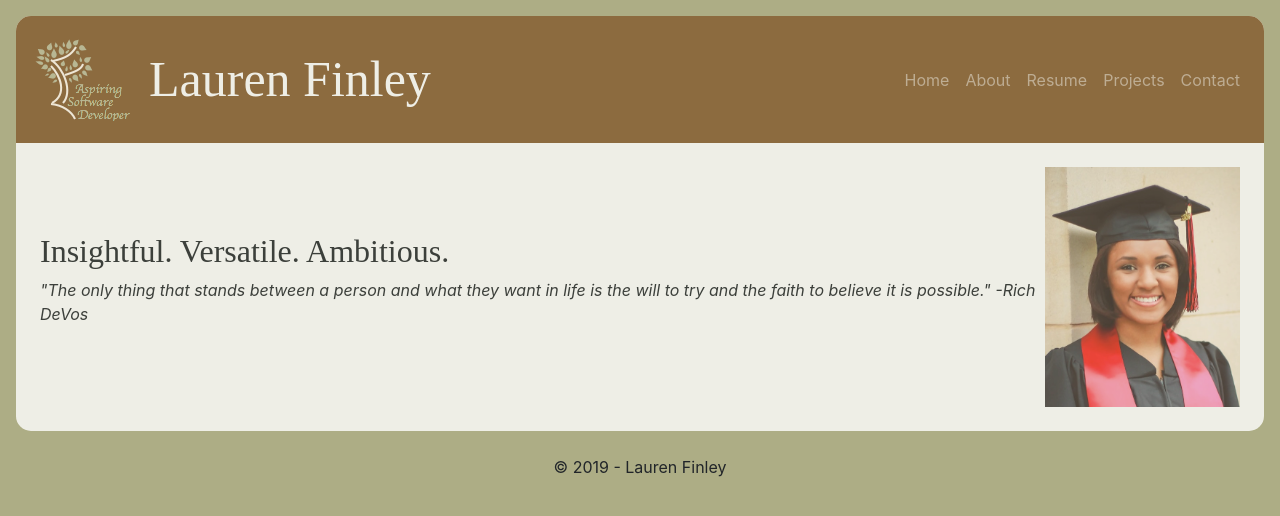
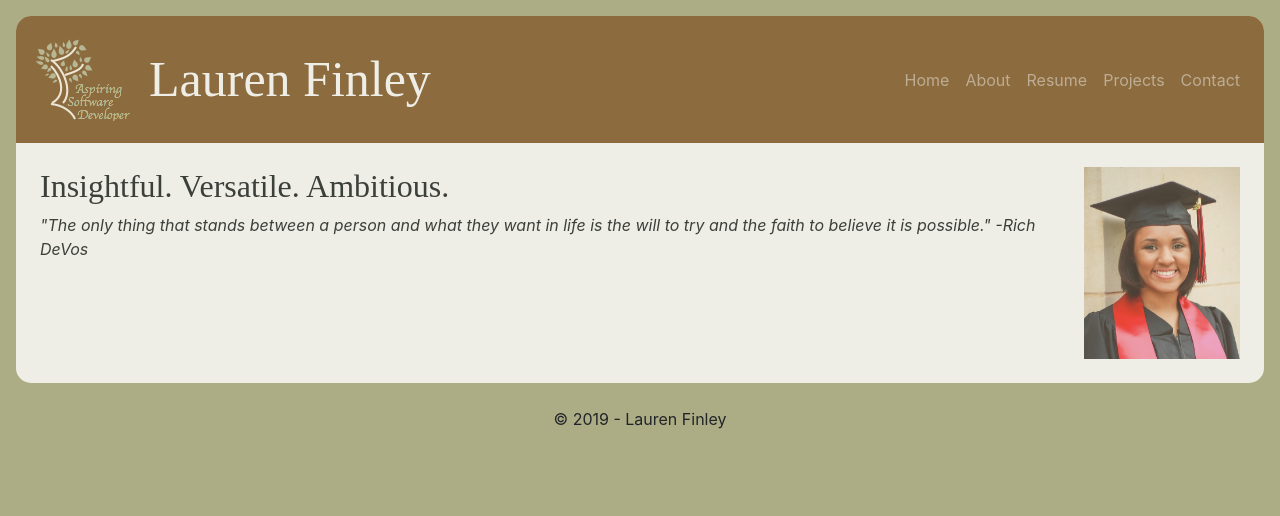
Before and after one commit to laurenoutloud/laurenoutloud.github.io, a React (Vite) app: page / in a window 1280 px wide. Shown: the top 516 px of the page. Built offline with nearby package versions, Linux system fonts and the light colour scheme.

Commit message:
adjust home photo so it looks nice on all devices

```diff
--- a/src/css/Home.css
+++ b/src/css/Home.css
@@ -7,12 +7,7 @@
 }
 
 .homePhoto {
-    display: inline;
-    height: 15em;
+    float: right;
+    height: 15vmax;
+    margin: 0 0em 1.5em 1em;
 }
-
-.home {
-    display: flex;
-    align-items: center;
-    justify-content: space-between;
-}
--- a/src/routes/Home.js
+++ b/src/routes/Home.js
@@ -6,16 +6,14 @@ class Home extends React.Component {
   render() {
     return (
       <div className="home">
-        <div className="home-text">
+        <img className="homePhoto" src={selfPhoto} alt="Graduation Photo" />
           <h2>Insightful. Versatile. Ambitious.</h2>
-
           <p>
             "The only thing that stands between a person and what they want in
             life is the will to try and the faith to believe it is possible."
             -Rich DeVos
           </p>
-        </div>
-        <img className="homePhoto" src={selfPhoto} alt="Graduation Photo" />
+
       </div>
     );
   }
```
